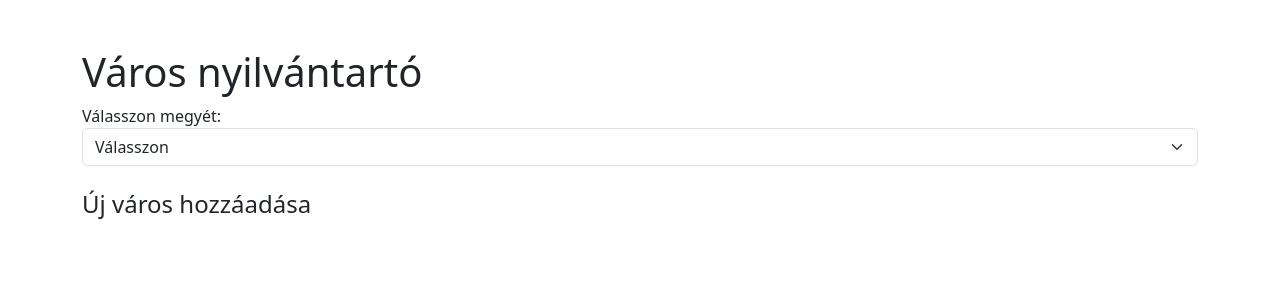
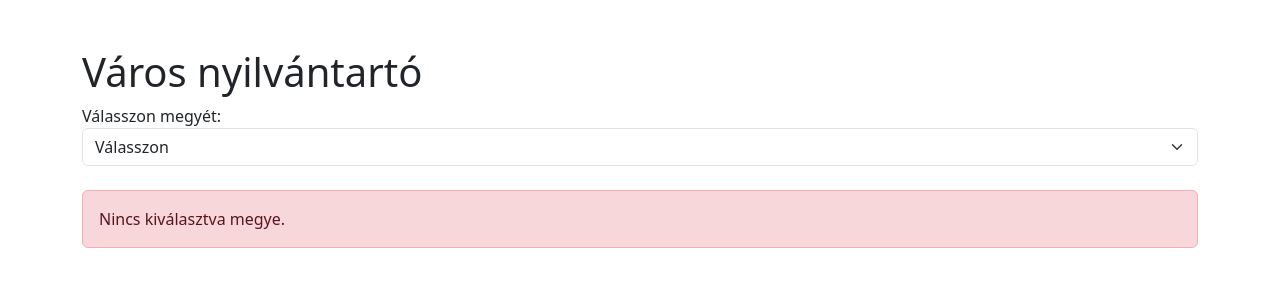
Before and after one commit to Aggron2k/city_manager, a PHP site: page / in a window 1280 px wide. Shown: the top 300 px of the page. Run offline with PHP 8.4, Linux system fonts and the light colour scheme; data comes from the database, SQL or seed files in the repository.

Commit message:
Bug-fix: Város hozzáadása mindig csak megfelelő pillanatban jelenik meg.

```diff
--- a/index.php
+++ b/index.php
@@ -36,7 +36,7 @@
         <div class="form-group">
             <label for="county-select">Válasszon megyét:</label>
             <select id="county-select" class="form-select">
-                <option value="">Válasszon</option>
+                <option value="none">Válasszon</option>
                 <?php while ($row = $counties_result->fetch_assoc()): ?>
                     <option value="<?= $row['id'] ?>"><?= $row['name'] ?></option>
                 <?php endwhile; ?>
@@ -44,9 +44,10 @@
         </div>
         <div id="cities-container" class="mt-4">
             <!-- Dinamikus tartalom -->
+            <div class="alert alert-danger" role="alert">Nincs kiválasztva megye.</div>
         </div>
 
-        <h4>Új város hozzáadása</h4>
+
         <form id="add-city-form">
             <!-- Dinamikus tartalom -->
         </form>
@@ -63,7 +64,7 @@
                     data: { county_id: countyId },
                     success: function (response) {
                         $('#cities-container').html(response);
-                        $('#add-city-form').html('<input type="text" id="new-city-name" class="form-control mb-2" placeholder="Város neve"><button type="submit" class="btn btn-primary">Hozzáadás</button>');
+                        $('#add-city-form').html('<h4 id="add-city-h4">Új város hozzáadása</h4><input type="text" id="new-city-name" class="form-control mb-2" placeholder="Város neve"><button type="submit" class="btn btn-primary">Hozzáadás</button>');
                     }
                 });
             } else {
```
Also changed, not shown: cities.php (+9 -2 lines).
